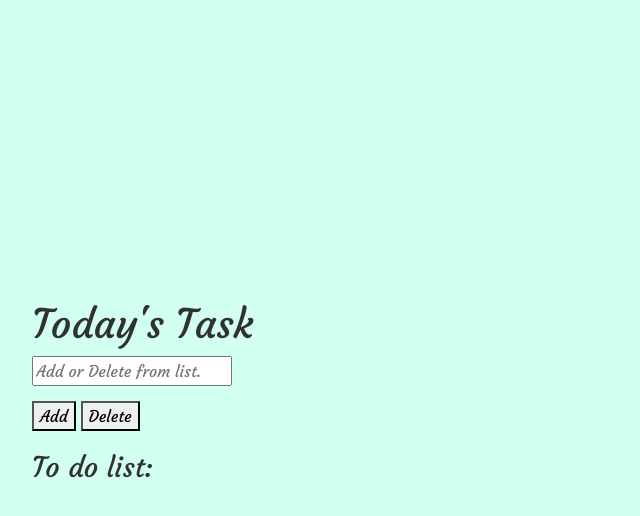
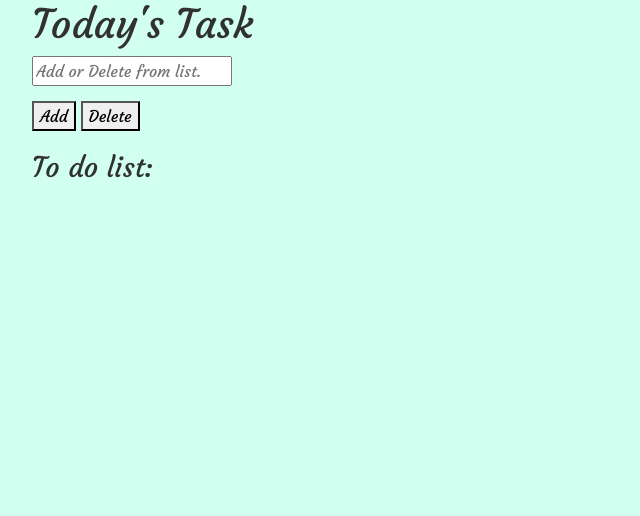
Before and after one commit to George627/TodoList, a website: page index.html in a window 1280 px wide. Shown: the whole page, without its empty margins (0-640 px from the left). Drawn offline with nearby package versions, Linux system fonts and the light colour scheme.

Commit message:
Update style.css

```diff
--- a/css/style.css
+++ b/css/style.css
@@ -10,7 +10,7 @@ body{
 }
 
 .container{
-    align-content: center;
+    align-content: start;
 
     height: 100vh;
 
```
